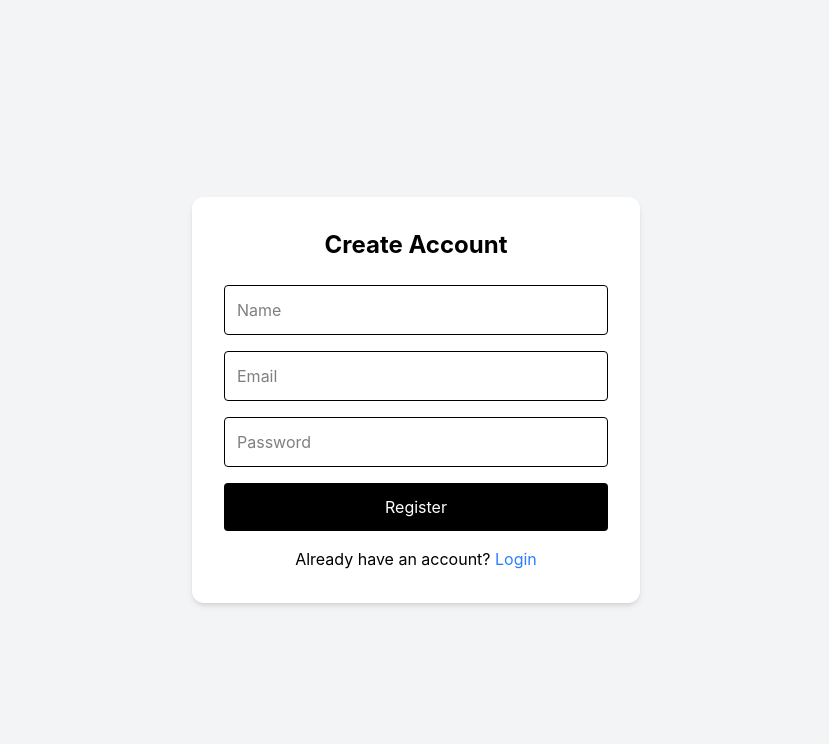
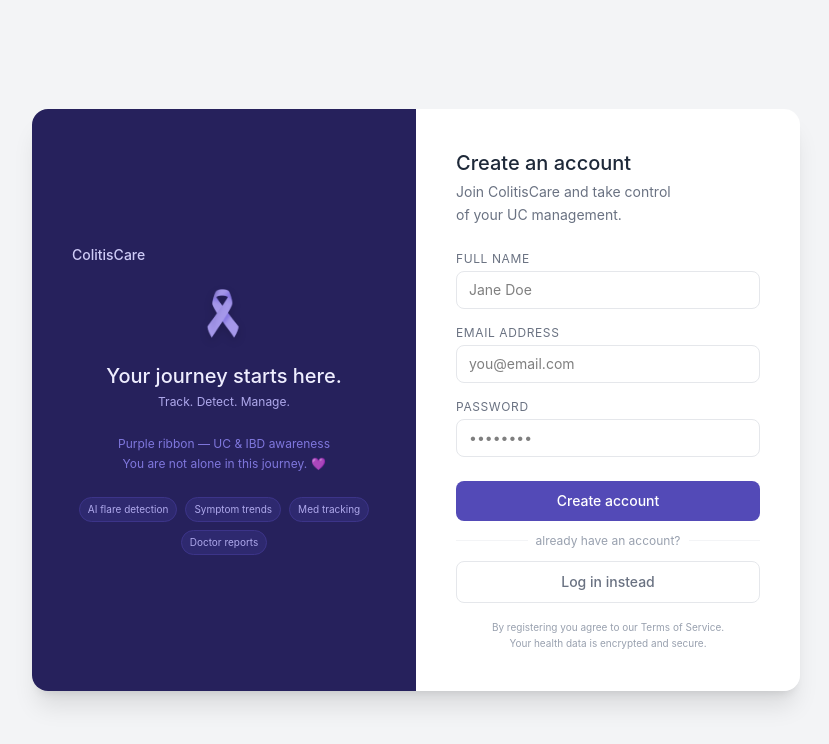
Before and after one commit to JOE-JOE-NGIGI/ColitisAssistantTool, a React app in the folder Frontend/: page /register in a window 1280 px wide. Shown: the top 744 px of the page, without its empty margins (224-1053 px from the left). Built offline with nearby package versions, Linux system fonts and the light colour scheme; the HTML template or start-up script is replaced by a standard one.

Commit message:
feat: redesign register page with uc ribbon theme

```diff
--- a/Frontend/src/pages/Register.jsx
+++ b/Frontend/src/pages/Register.jsx
@@ -1,6 +1,7 @@
 import { useState } from "react";
 import API from "../services/api";
 import { useNavigate, Link } from "react-router-dom";
+import ribbon from "../assets/ribbon.webp";
 
 const Register = () => {
   const navigate = useNavigate();
@@ -11,10 +12,7 @@ const Register = () => {
   });
 
   const handleChange = (e) => {
-    setFormData({
-      ...formData,
-      [e.target.name]: e.target.value
-    });
+    setFormData({ ...formData, [e.target.name]: e.target.value });
   };
 
   const handleSubmit = async (e) => {
@@ -25,60 +23,122 @@ const Register = () => {
       navigate("/dashboard");
     } catch (error) {
       console.error(error);
-      alert("Registration Failed");
+      alert("Registration failed. Please try again.");
     }
   };
 
   return (
     <div className="min-h-screen flex items-center justify-center bg-gray-100">
-      <form
-        onSubmit={handleSubmit}
-        className="bg-white p-8 rounded-xl shadow-md w-full max-w-md"
-      >
-        <h1 className="text-2xl font-bold mb-6 text-center">
-          Create Account
-        </h1>
+      <div className="flex w-full max-w-3xl rounded-2xl overflow-hidden shadow-xl">
 
+        {/* Left Panel */}
+        <div className="hidden md:flex flex-col items-center justify-center gap-6 bg-[#26215C] p-10 w-1/2">
+          <p className="text-[#CECBF6] text-sm font-medium self-start">ColitisCare</p>
+
+          <img
+            src={ribbon}
+            alt="UC and IBD purple awareness ribbon"
+            className="w-32 h-auto drop-shadow-lg"
+          />
+
+          <div className="text-center">
+            <p className="text-[#EEEDFE] text-xl font-medium">Your journey starts here.</p>
+            <p className="text-[#AFA9EC] text-xs mt-1">Track. Detect. Manage.</p>
+          </div>
+
+          <p className="text-[#7F77DD] text-xs text-center leading-relaxed">
+            Purple ribbon — UC &amp; IBD awareness<br />
+            You are not alone in this journey. 💜
+          </p>
+
+          <div className="flex flex-wrap gap-2 justify-center">
+            {["AI flare detection", "Symptom trends", "Med tracking", "Doctor reports"].map(p => (
+              <span key={p} className="text-[10px] px-2 py-1 rounded-full border border-[#3C3489] text-[#AFA9EC] bg-[#534AB7]/20">
+                {p}
+              </span>
+            ))}
+          </div>
+        </div>
+
+        {/* Right Panel */}
+        <div className="flex flex-col justify-center bg-white p-10 w-full md:w-1/2">
+          <h2 className="text-xl font-medium text-gray-800 mb-1">Create an account</h2>
+          <p className="text-sm text-gray-500 mb-6 leading-relaxed">
+            Join ColitisCare and take control<br />of your UC management.
+          </p>
+
+          <form onSubmit={handleSubmit}>
+            <div className="mb-4">
+              <label className="block text-xs text-gray-500 uppercase tracking-wider mb-1">
+                Full name
+              </label>
               <input
                 type="text"
                 name="name"
-          placeholder="Name"
+                placeholder="Jane Doe"
                 value={formData.name}
-          className="w-full border p-3 mb-4 rounded"
                 onChange={handleChange}
+                required
+                className="w-full px-3 py-2 border border-gray-200 rounded-lg text-sm focus:outline-none focus:border-[#534AB7] focus:ring-2 focus:ring-[#534AB7]/10"
               />
+            </div>
 
+            <div className="mb-4">
+              <label className="block text-xs text-gray-500 uppercase tracking-wider mb-1">
+                Email address
+              </label>
               <input
                 type="email"
                 name="email"
-          placeholder="Email"
+                placeholder="you@email.com"
                 value={formData.email}
-          className="w-full border p-3 mb-4 rounded"
                 onChange={handleChange}
+                required
+                className="w-full px-3 py-2 border border-gray-200 rounded-lg text-sm focus:outline-none focus:border-[#534AB7] focus:ring-2 focus:ring-[#534AB7]/10"
               />
+            </div>
 
+            <div className="mb-6">
+              <label className="block text-xs text-gray-500 uppercase tracking-wider mb-1">
+                Password
+              </label>
               <input
                 type="password"
                 name="password"
-          placeholder="Password"
+                placeholder="••••••••"
                 value={formData.password}
-          className="w-full border p-3 mb-4 rounded"
                 onChange={handleChange}
+                required
+                className="w-full px-3 py-2 border border-gray-200 rounded-lg text-sm focus:outline-none focus:border-[#534AB7] focus:ring-2 focus:ring-[#534AB7]/10"
               />
+            </div>
 
             <button
               type="submit"
-          className="w-full bg-black text-white p-3 rounded"
+              className="w-full py-2.5 bg-[#534AB7] text-white text-sm font-medium rounded-lg hover:bg-[#3C3489] transition mb-3"
             >
-          Register
+              Create account
             </button>
-        <p className="mt-4 text-center">
-  Already have an account?{" "}
-  <Link to="/login" className="text-blue-500">
-    Login
+          </form>
+
+          <div className="flex items-center gap-2 text-xs text-gray-400 mb-3">
+            <span className="flex-1 h-px bg-gray-100"/>
+            already have an account?
+            <span className="flex-1 h-px bg-gray-100"/>
+          </div>
+
+          <Link to="/login">
+            <button className="w-full py-2.5 border border-gray-200 text-sm text-gray-500 font-medium rounded-lg hover:bg-gray-50 transition">
+              Log in instead
+            </button>
           </Link>
+
+          <p className="text-[10px] text-gray-400 text-center mt-4 leading-relaxed">
+            By registering you agree to our Terms of Service.<br />
+            Your health data is encrypted and secure.
           </p>
-      </form>
+        </div>
+      </div>
     </div>
   );
 };
```
Lines whose indentation alone changed are shown as unchanged.
